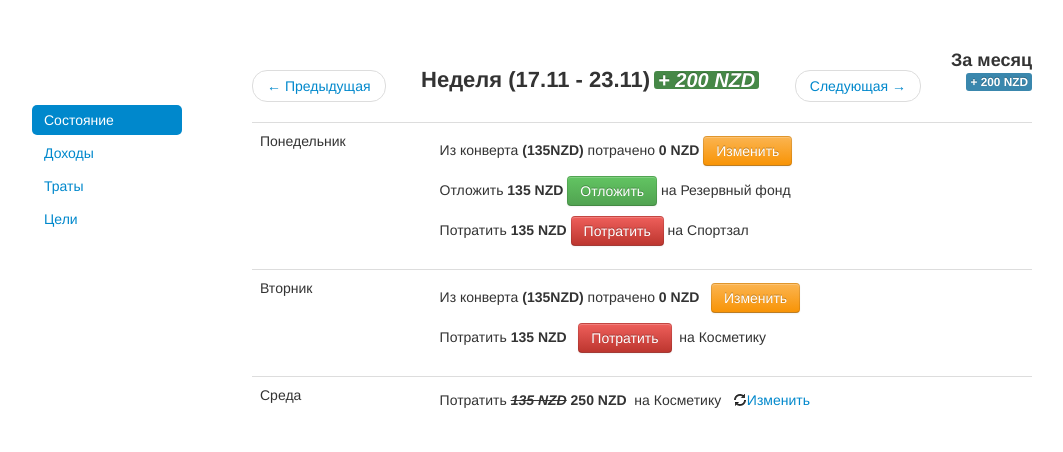
After one commit to obiwanus/envelopes, a Django app: page / in a window 1280 px wide. The commit adds this page. Shown: the top 452 px of the page, without its empty margins (108-1171 px from the left). Run offline with Django 3.2, Linux system fonts and the light colour scheme.

Commit message:
Html for week page.

```diff
--- a/converts/templates/income.html
+++ b/converts/templates/income.html
@@ -4,8 +4,8 @@
 {% block content %}
 <div class="menu">
     <ul class="nav nav-pills nav-stacked">
-        <li><a href="../converts/index.html">Состояние</a></li>
-        <li class="active"><a href="../converts/income.html">Доходы</a></li>
+        <li><a href={% url 'index' %}>Состояние</a></li>
+        <li class="active"><a href={% url 'income' %}>Доходы</a></li>
         <li><a href="../converts/costs.html">Траты</a></li>
         <li><a href="../converts/aims.html">Цели</a></li>
     </ul>
--- /dev/null
+++ b/converts/templates/index.html
@@ -0,0 +1,69 @@
+{% extends 'base.html' %}
+{% load staticfiles %}
+
+{% block content %}
+<div class="menu">
+    <ul class="nav nav-pills nav-stacked">
+        <li class="active"><a href={% url 'index' %}>Состояние</a></li>
+        <li><a href={% url 'income' %}>Доходы</a></li>
+        <li><a href="../converts/costs.html">Траты</a></li>
+        <li><a href="../converts/aims.html">Цели</a></li>
+    </ul>
+</div>
+<div class="content">
+    <div style="float: right; text-align: right; margin-left: 30px; font-size: 18px;">
+        <b>За месяц</b><br>
+        <span class="label label-info" style="cursor: default;" title="За месяц">+ 200 NZD</span>
+    </div>
+    <ul class="pager">
+        <li class="previous">
+            <a href="#">&larr; Предыдущая</a>
+        </li>
+        <li>
+            <b style="font-size: 22px;">Неделя (17.11 - 23.11)</b>
+            <i class="label label-success" style="font-size: 20px; cursor:default;">+ 200 NZD</i>
+        </li>
+        <li class="next">
+            <a href="#">Следующая &rarr;</a>
+        </li>
+    </ul>
+    <table class="table table-hover table-week">
+        <tr>
+            <td>Понедельник</td>
+            <td>
+                <ul class="table-week_list">
+                    <li>Из конверта <b>(135NZD)</b> потрачено <b>0 NZD</b> <a class="btn btn-warning" href="">Изменить</a></li>
+                    <li>Отложить <b>135 NZD</b> <a class="btn btn-success" href="">Отложить</a> на Резервный фонд</li>
+                    <li>Потратить <b>135 NZD</b> <a class="btn btn-danger" href="">Потратить</a> на Спортзал</li>
+                </ul>
+            </td>
+        </tr>
+        <tr>
+            <td>Вторник</td>
+            <td>
+                <ul class="table-week_list">
+                    <li>
+                        Из конверта <b>(135NZD)</b> потрачено <b>0 NZD</b>
+                        &nbsp;&nbsp;<a class="btn btn-warning" href="">Изменить</a>
+                    </li>
+                    <li>
+                        Потратить <b>135 NZD</b>
+                        &nbsp;&nbsp;<a class="btn btn-danger" href="">Потратить</a>&nbsp;&nbsp;на Косметику
+                    </li>
+                </ul>
+            </td>
+        </tr>
+        <tr>
+            <td>Среда</td>
+            <td>
+                <ul class="table-week_list">
+                    <li>
+                        Потратить <b><i style="text-decoration: line-through">135 NZD</i> 250 NZD</b>&nbsp;&nbsp;на Косметику
+                        &nbsp;&nbsp;<a href=""><i class="icon-refresh"></i>Изменить</a>
+                    </li>
+                </ul>
+            </td>
+        </tr>
+    </table>
+</div>
+{% endblock content %}
--- a/converts/urls.py
+++ b/converts/urls.py
@@ -6,6 +6,7 @@ from converts import views
 admin.autodiscover()
 
 urlpatterns = patterns('',
+    url(r'^$', views.index, name='index'),
     url(r'^income/$', views.income, name='income'),
     url(r'^income/add/$', views.income_add, name='income_add'),
     url(r'^income/add/post$', views.income_post, name='income_post'),
--- a/converts/views.py
+++ b/converts/views.py
@@ -3,6 +3,10 @@ from django.shortcuts import render, redirect
 
 from converts.models import Income
 from converts.forms import NewIncomeForm
+
+
+def index(request):
+    return render(request, 'index.html')
 
 
 def income(request):
--- a/static/css/style.css
+++ b/static/css/style.css
@@ -32,3 +32,10 @@
     width: 180px;
     color: red;
 }
+
+.table-week_list {
+    list-style: none;
+}
+.table-week_list li {
+    padding: 5px 0;
+}
```
Also changed, not shown: converts/templates/income_add.html (line endings or trailing spaces).
